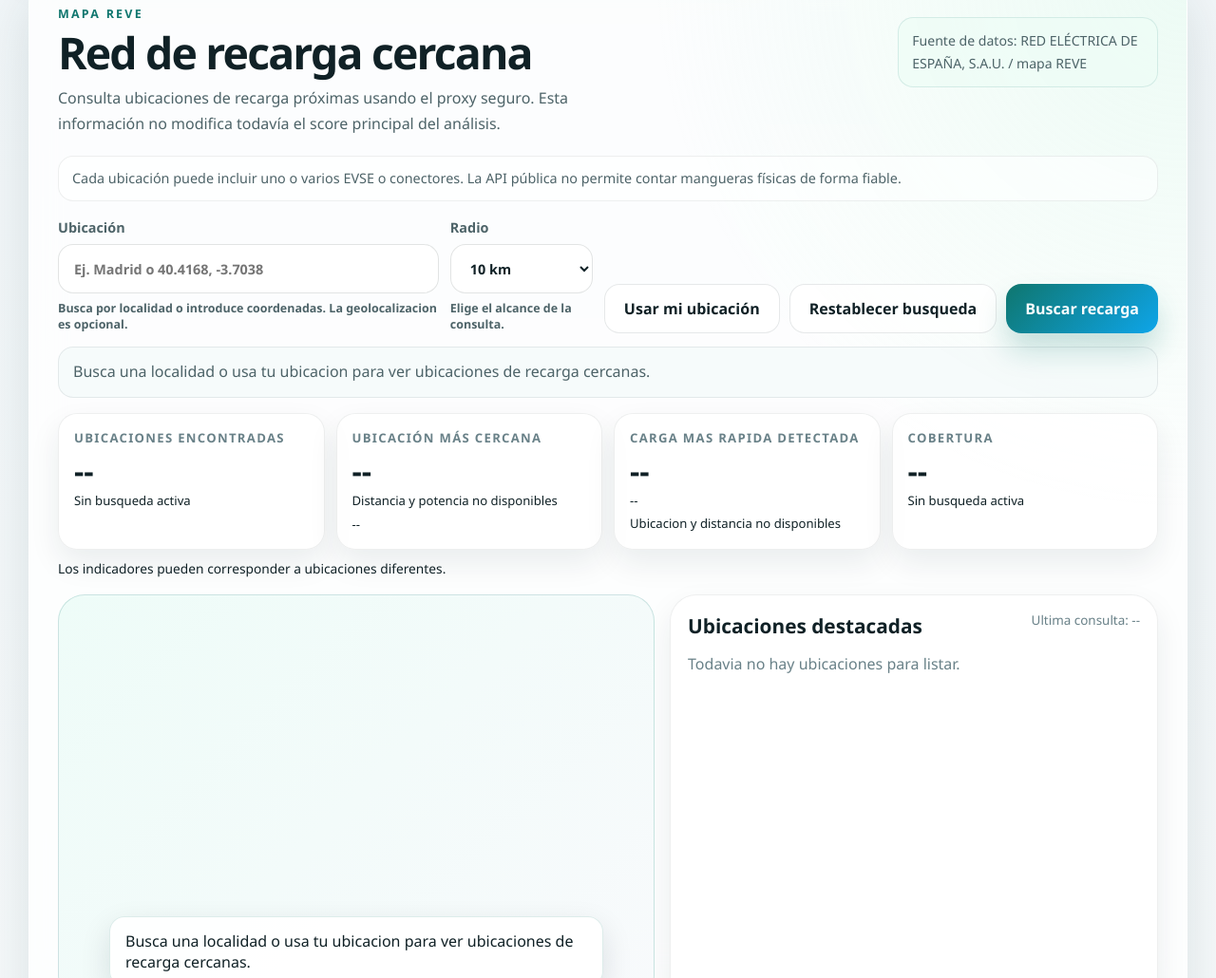
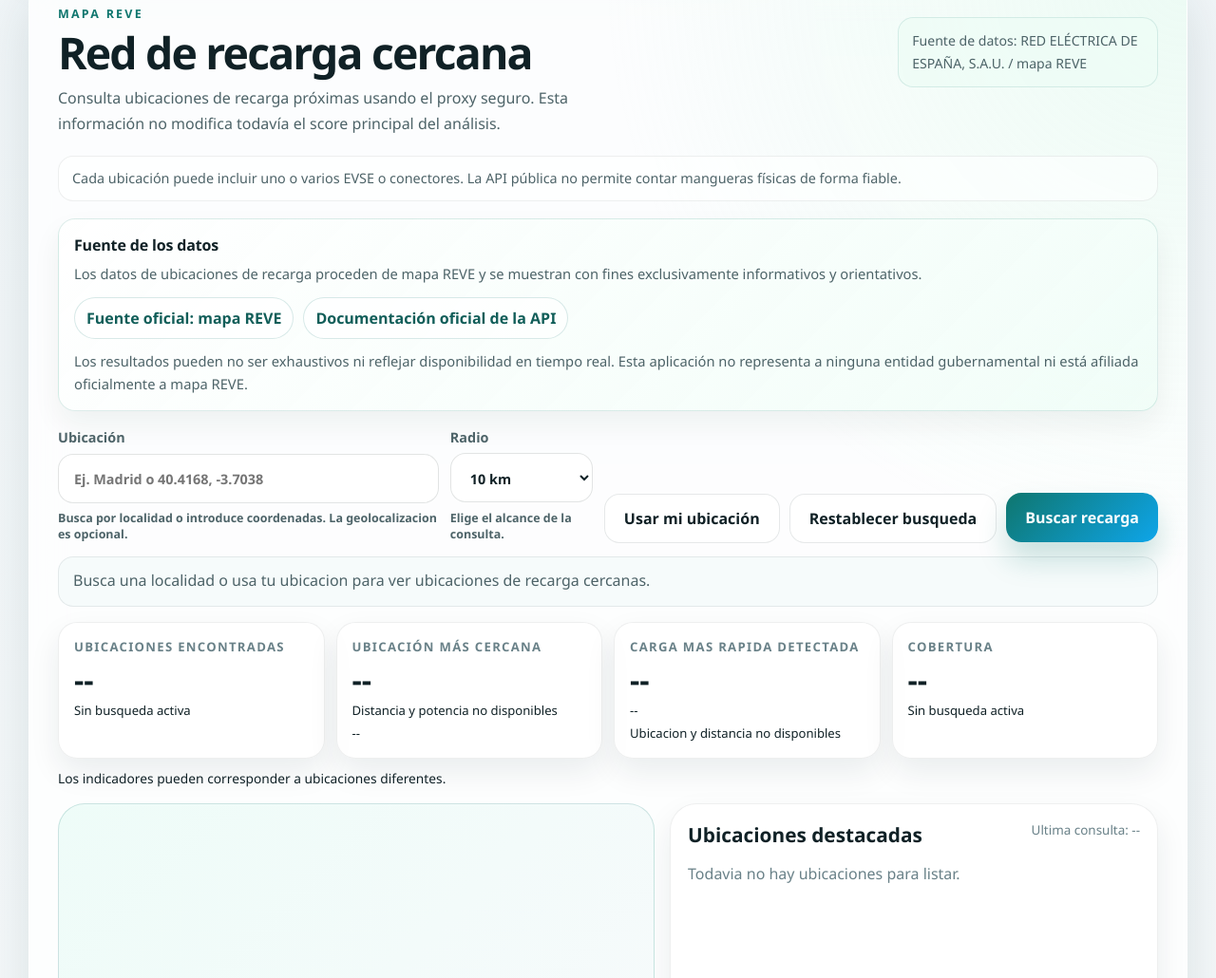
Before and after one commit to carloscplcht-beep/me-compro-un-coche-electrico, a plain HTML site: page index.html in a window 1280 px wide. Shown: the part 2279-3309 px from the top of the page at 95% size. Drawn offline with Linux system fonts and the light colour scheme.

Commit message:
Añade fuente oficial de mapa REVE

```diff
--- a/index.html
+++ b/index.html
@@ -176,6 +176,22 @@
         mangueras físicas de forma fiable.
       </p>
 
+      <aside class="recharge-official-source" aria-label="Fuente oficial de datos de recarga">
+        <h3>Fuente de los datos</h3>
+        <p>
+          Los datos de ubicaciones de recarga proceden de mapa REVE y se muestran con fines exclusivamente
+          informativos y orientativos.
+        </p>
+        <div class="recharge-official-source__links">
+          <a href="https://www.mapareve.es" target="_blank" rel="noopener">Fuente oficial: mapa REVE</a>
+          <a href="https://www.mapareve.es/docs/api/external/v1" target="_blank" rel="noopener">Documentación oficial de la API</a>
+        </div>
+        <p>
+          Los resultados pueden no ser exhaustivos ni reflejar disponibilidad en tiempo real. Esta aplicación
+          no representa a ninguna entidad gubernamental ni está afiliada oficialmente a mapa REVE.
+        </p>
+      </aside>
+
       <form id="recharge-search-form" class="recharge-search" novalidate>
         <label class="recharge-search__field">
           <span>Ubicación</span>
--- a/styles.css
+++ b/styles.css
@@ -959,6 +959,61 @@ button {
   line-height: 1.55;
 }
 
+.recharge-official-source {
+  margin: 0 0 18px;
+  padding: 16px;
+  border-radius: 18px;
+  border: 1px solid rgba(15, 118, 110, 0.14);
+  background:
+    linear-gradient(135deg, rgba(255, 255, 255, 0.82), rgba(237, 253, 246, 0.74)),
+    rgba(255, 255, 255, 0.66);
+  box-shadow: 0 14px 30px rgba(16, 33, 38, 0.06);
+}
+
+.recharge-official-source h3 {
+  margin: 0 0 8px;
+  font-size: 1rem;
+  letter-spacing: -0.01em;
+}
+
+.recharge-official-source p {
+  margin: 0;
+  color: var(--text-soft);
+  line-height: 1.6;
+  font-size: 0.92rem;
+}
+
+.recharge-official-source p + p {
+  margin-top: 10px;
+}
+
+.recharge-official-source__links {
+  display: flex;
+  flex-wrap: wrap;
+  gap: 10px;
+  margin: 12px 0;
+}
+
+.recharge-official-source__links a {
+  display: inline-flex;
+  align-items: center;
+  min-height: 42px;
+  padding: 10px 12px;
+  color: var(--teal-strong);
+  font-weight: 800;
+  text-decoration: none;
+  border-radius: 999px;
+  border: 1px solid rgba(15, 118, 110, 0.16);
+  background: rgba(255, 255, 255, 0.72);
+}
+
+.recharge-official-source__links a:hover,
+.recharge-official-source__links a:focus-visible {
+  color: var(--teal);
+  border-color: rgba(15, 118, 110, 0.28);
+  outline: none;
+}
+
 .recharge-search {
   display: grid;
   grid-template-columns: minmax(240px, 1fr) 150px auto;
```
Also changed, not shown: politica-privacidad.html (+6 -0 lines).
